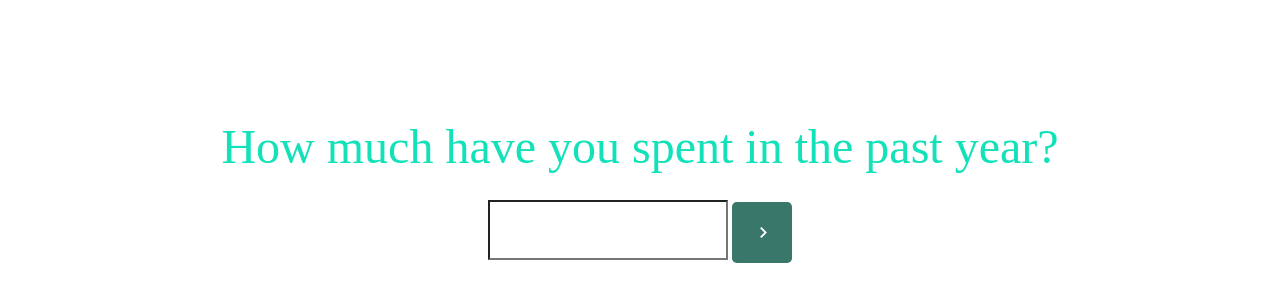
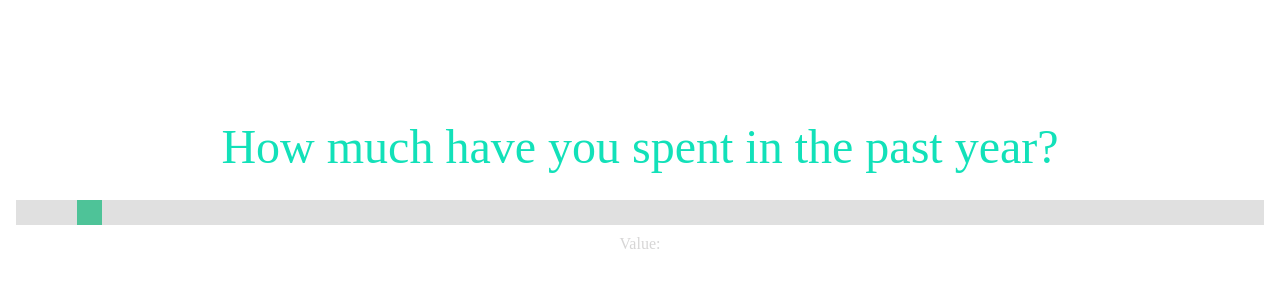
Before and after one commit to beepobb/ddw2d, a Python web app: template flask-server/app/templates/tool.html in a window 1280 px wide. Shown: the part 146-448 px from the top of the page. Run offline with Jinja, Linux system fonts and the light colour scheme; the template is opened without the code that fills it, so the values that code supplies are empty; some libraries are stand-ins or nearby versions; some web fonts are replaced.

Commit message:
edit errors

```diff
--- a/flask-server/app/static/custom.css
+++ b/flask-server/app/static/custom.css
@@ -125,6 +125,41 @@
     padding-top: 4rem;
 }
 
+.slidecontainer {
+    width: 100%;
+}
+
+.slider {
+    -webkit-appearance: none;
+    width: 100%;
+    height: 25px;
+    background: #d3d3d3;
+    outline: none;
+    opacity: 0.7;
+    -webkit-transition: .2s;
+    transition: opacity .2s;
+}
+
+.slider:hover {
+    opacity: 1;
+}
+
+.slider::-webkit-slider-thumb {
+    -webkit-appearance: none;
+    appearance: none;
+    width: 25px;
+    height: 25px;
+    background: #04AA6D;
+    cursor: pointer;
+}
+
+.slider::-moz-range-thumb {
+    width: 25px;
+    height: 25px;
+    background: #04AA6D;
+    cursor: pointer;
+}
+
   /* The typing effect */
 @keyframes typing {
   from { width: 0 }
--- a/flask-server/app/templates/about.html
+++ b/flask-server/app/templates/about.html
@@ -9,8 +9,8 @@
     </header> -->
 
     <main>
-        <div data-aos="fade-up">
-            <h1 data-aos="fade-up" class="text-body">Background</h1>
+        <div data-aos="fade-up" data-aos-duration="1000">
+            <h1 class="text-body">Background</h1>
         <p class="para">
             <div class="pb-5">
                 Food and poverty are tightly interwoven. It is a complex relationship that transcends geographic boundaries and cultural divides. As
--- a/flask-server/app/templates/model.html
+++ b/flask-server/app/templates/model.html
@@ -19,4 +19,5 @@
         </pre>
     </div>
 </div>
+<script src="{{ url_for('static', filename='my-js/app-tool.js') }}"></script>
 {% endblock %}
--- a/flask-server/app/templates/tool.html
+++ b/flask-server/app/templates/tool.html
@@ -27,12 +27,13 @@
       </div>
     </footer>
 </div> -->
-<script src="{{ url_for('static', filename='my-js/app-tool.js') }}"></script>
 <div class="empty-div"></div>
 <div class="text-center fade-in-text p-3 mx-auto">
     <h1 id='tool-txt' class="pb-3">How much have you spent in the past year?</h1>
-    <input id='spent' class="my-input" type="text">
-    <button type="submit" class="s-btn btn btn-primary btn-lg"></button>
+    <div class="slidecontainer">
+      <input type="range" min="0" max="10000" value="500" class="slider" id="myRange">
+      <p>Value: <span id="demo"></span></p>
+    </div>
 </div>
 
 
```
Also changed, not shown: flask-server/app/static/my-js/main.js (+11 -1 lines).
